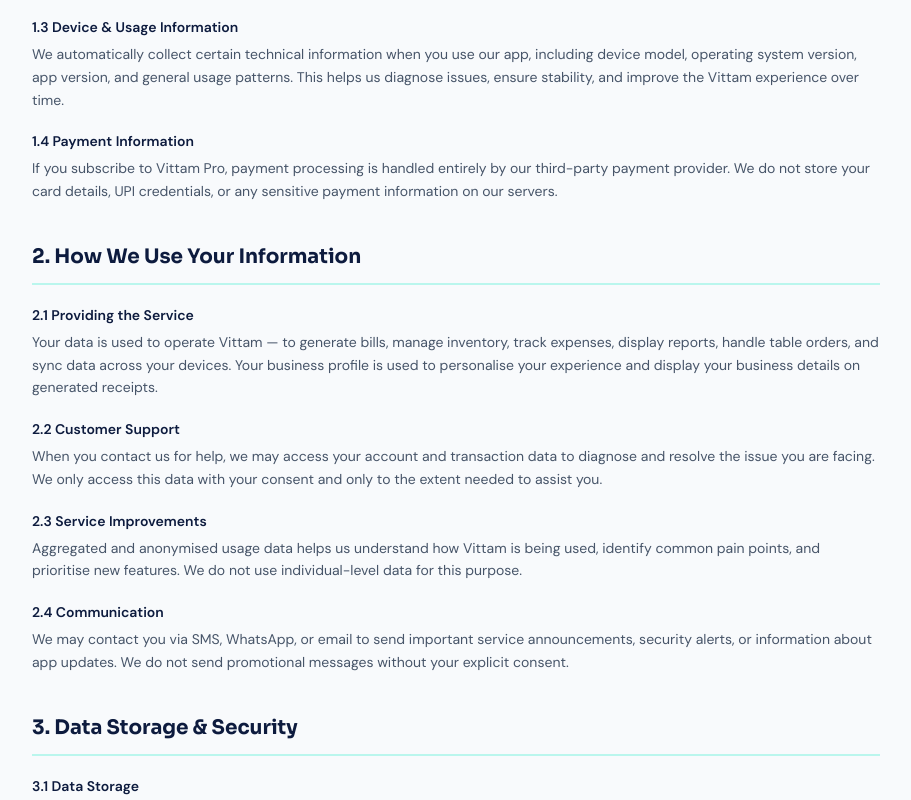
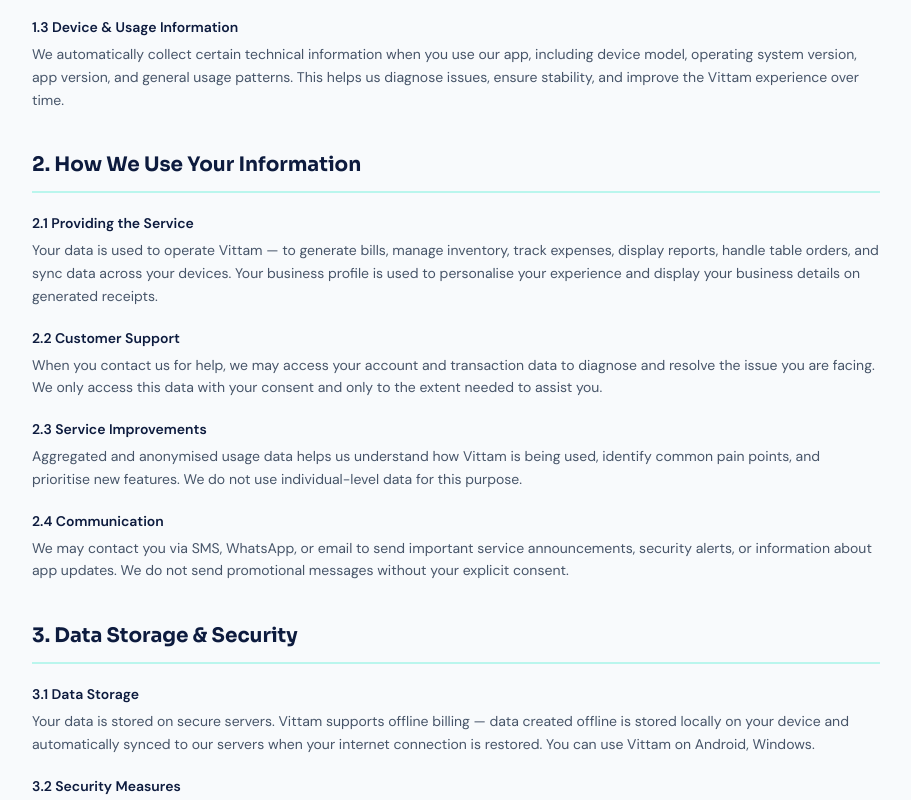
Before and after one commit to CHSM-App/Billing_Software, a React (Vite) app in the folder landingPage/: page /privacy in a window 1280 px wide. Shown: the part 860-1660 px from the top of the page, without its empty margins (184-1095 px from the left). Built offline with nearby package versions, Linux system fonts and the light colour scheme.

Commit message:
fix: remove payment information section and update data storage text in privacy policy

```diff
--- a/landingPage/src/components/privacyPolicy.jsx
+++ b/landingPage/src/components/privacyPolicy.jsx
@@ -18,11 +18,8 @@
       {
         subtitle: '1.3 Device & Usage Information',
         text: 'We automatically collect certain technical information when you use our app, including device model, operating system version, app version, and general usage patterns. This helps us diagnose issues, ensure stability, and improve the Vittam experience over time.',
-      },
-      {
-        subtitle: '1.4 Payment Information',
-        text: 'If you subscribe to Vittam Pro, payment processing is handled entirely by our third-party payment provider. We do not store your card details, UPI credentials, or any sensitive payment information on our servers.',
-      },
+      }
+
     ],
   },
   {
@@ -51,7 +48,7 @@
     content: [
       {
         subtitle: '3.1 Data Storage',
-        text: 'Your data is stored on secure servers. Vittam supports offline billing — data created offline is stored locally on your device and automatically synced to our servers when your internet connection is restored. You can use Vittam on Android, Windows, and the web at app.Vittam.in.',
+        text: 'Your data is stored on secure servers. Vittam supports offline billing — data created offline is stored locally on your device and automatically synced to our servers when your internet connection is restored. You can use Vittam on Android, Windows.',
       },
       {
         subtitle: '3.2 Security Measures',
```
